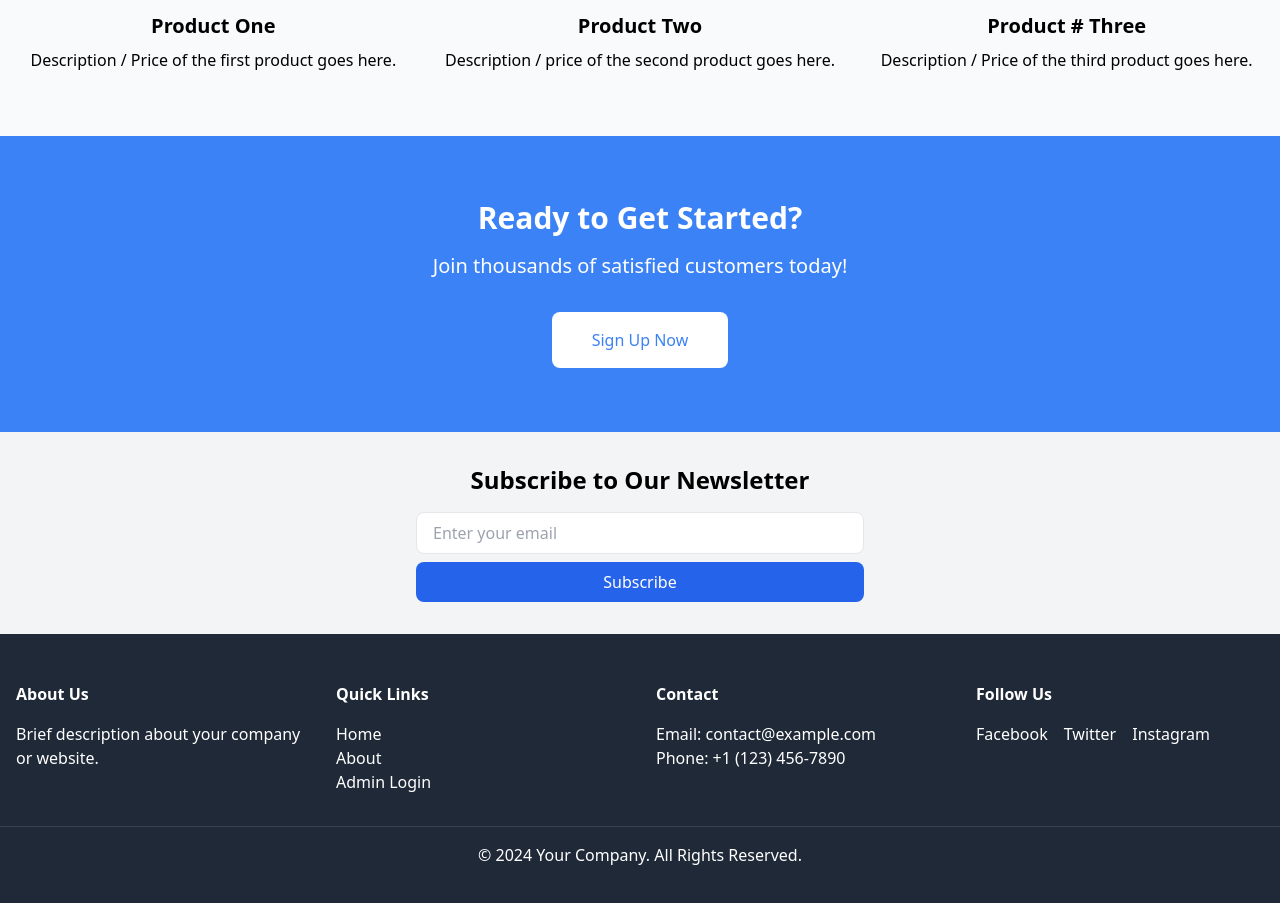
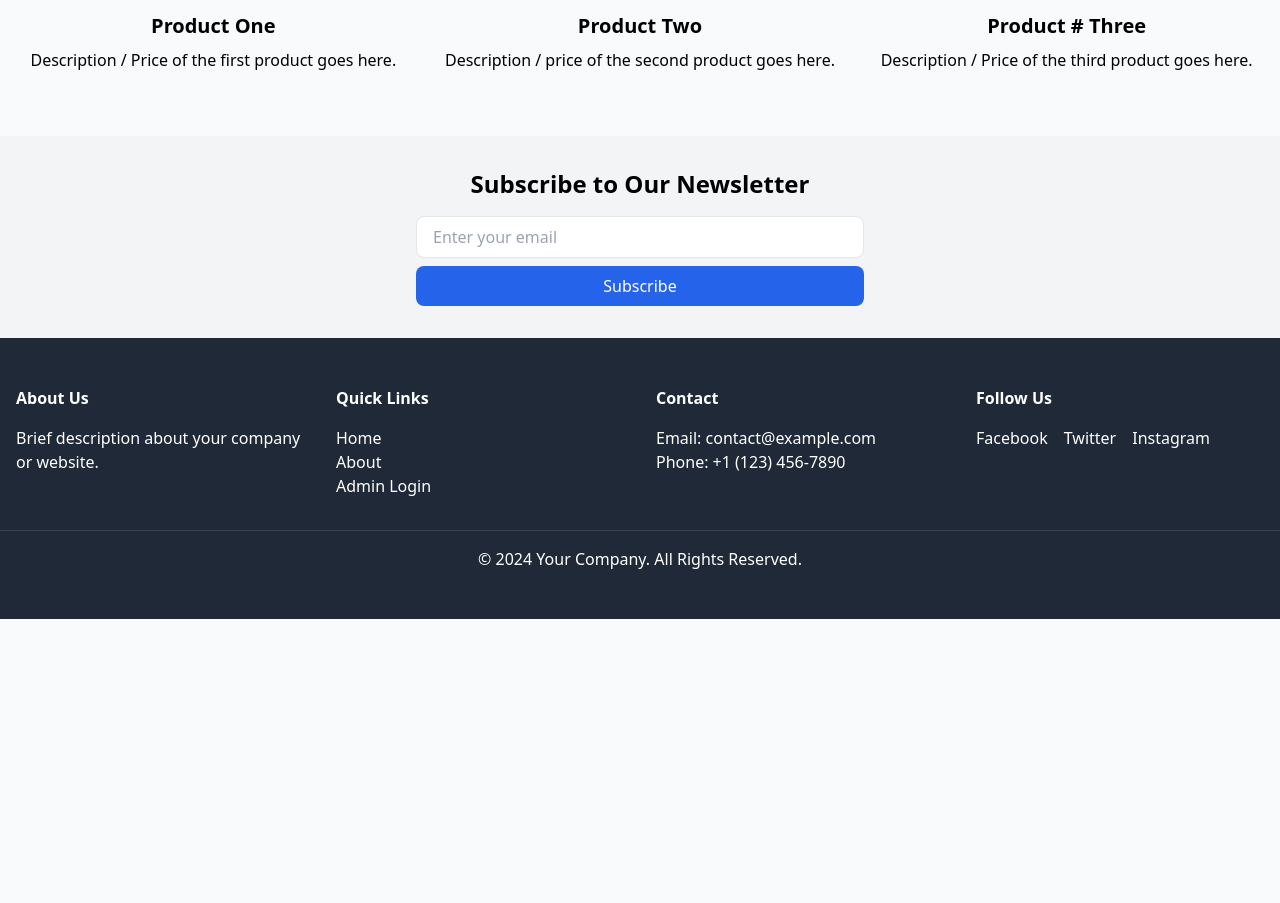
Before and after one commit to waccas/nuxtjs-practice1, a Nuxt app: page / in a window 1280 px wide. Shown: the part 780-1683 px from the top of the page. After the commit the page ends 1399 px from the top, so only its background shows below. Built offline with nearby package versions, Linux system fonts and the light colour scheme.

Commit message:
Removed sign up section as it same as subscribe

```diff
--- a/pages/index.vue
+++ b/pages/index.vue
@@ -83,17 +83,6 @@
         <p>Description / Price of the third product goes here.</p>
       </div>
     </section>
-
-    <!-- Call to Action Section -->
-    <section class="bg-blue-500 text-white py-16 text-center">
-      <h2 class="text-3xl font-bold mb-4">Ready to Get Started?</h2>
-      <p class="text-xl mb-8">Join thousands of satisfied customers today!</p>
-      <button
-        class="bg-white text-blue-500 px-10 py-4 rounded-lg hover:bg-gray-100"
-      >
-        Sign Up Now
-      </button>
-    </section>
   </div>
 </template>
 
```
